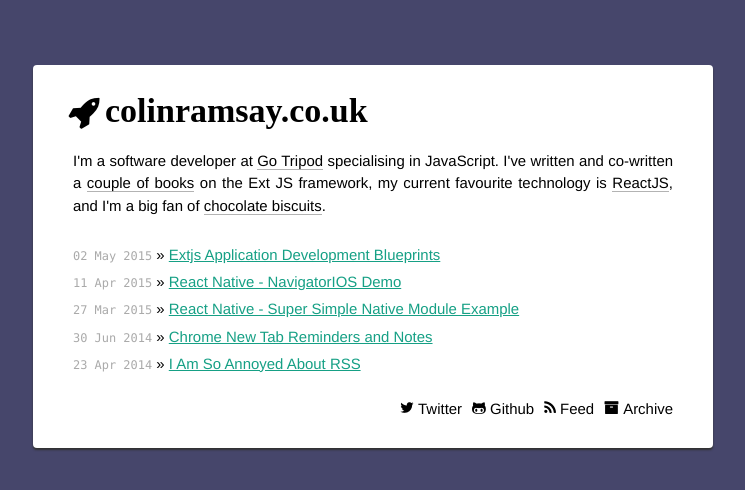
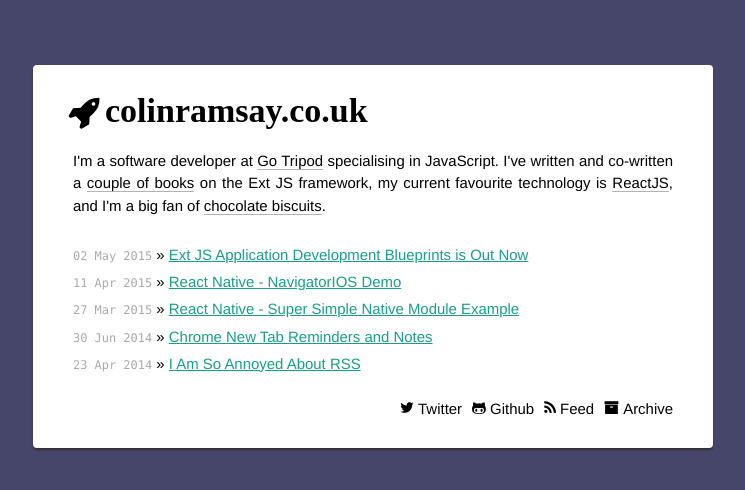
Before and after one commit to hunvreus/colinramsay.github.io, a Jekyll site: the page built from index.html, in a window 1280 px wide. Shown: the top 490 px of the page, without its empty margins (267-1012 px from the left). Built offline with Jekyll 4.4.1, drawn with Linux system fonts in a browser that asks for light colours; some web fonts are replaced; Markdown is read by kramdown in place of the engine named in the settings.

Commit message:
Update 2015-05-02-extjs-application-development-blueprints.md

```diff
--- a/_posts/2015-05-02-extjs-application-development-blueprints.md
+++ b/_posts/2015-05-02-extjs-application-development-blueprints.md
@@ -1,3 +1,9 @@
+---
+layout: post
+title: Ext JS Application Development Blueprints is Out Now
+published: true
+---
+
 After nine months in gestation, Packt have released my first solo book - [Ext JS Application Development Blueprints](https://www.packtpub.com/web-development/ext-js-application-development-blueprints). I'm really proud of the end result, and I hope that it helps some people get to grips with a framework that is bursting at the seams with advanced features.
 
 It looks at app development from various levels - from that of an architect guiding a team, to that of a solo developer - and provides a look at the theory of application architecture with MVC and MVVM in Ext JS before moving on to look at the tooling provided by Sencha Command.
```
